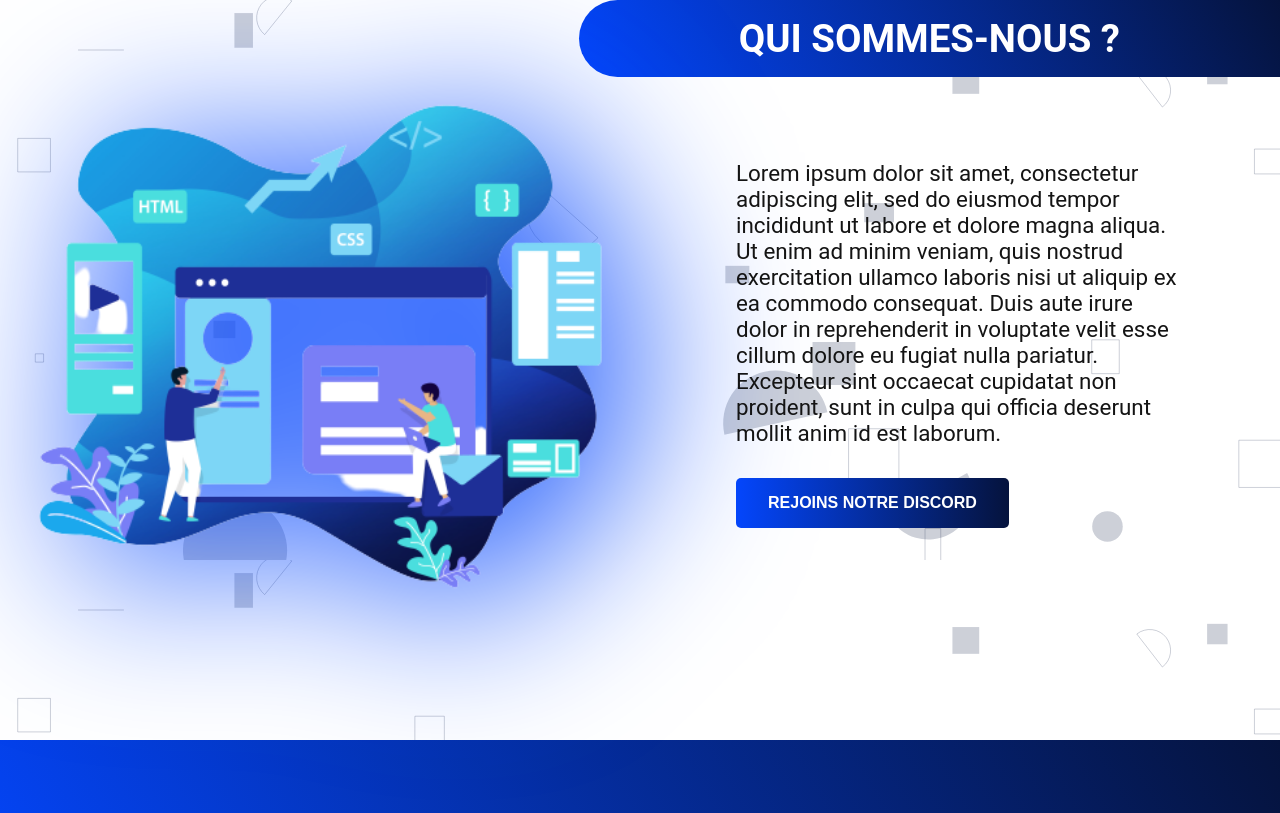
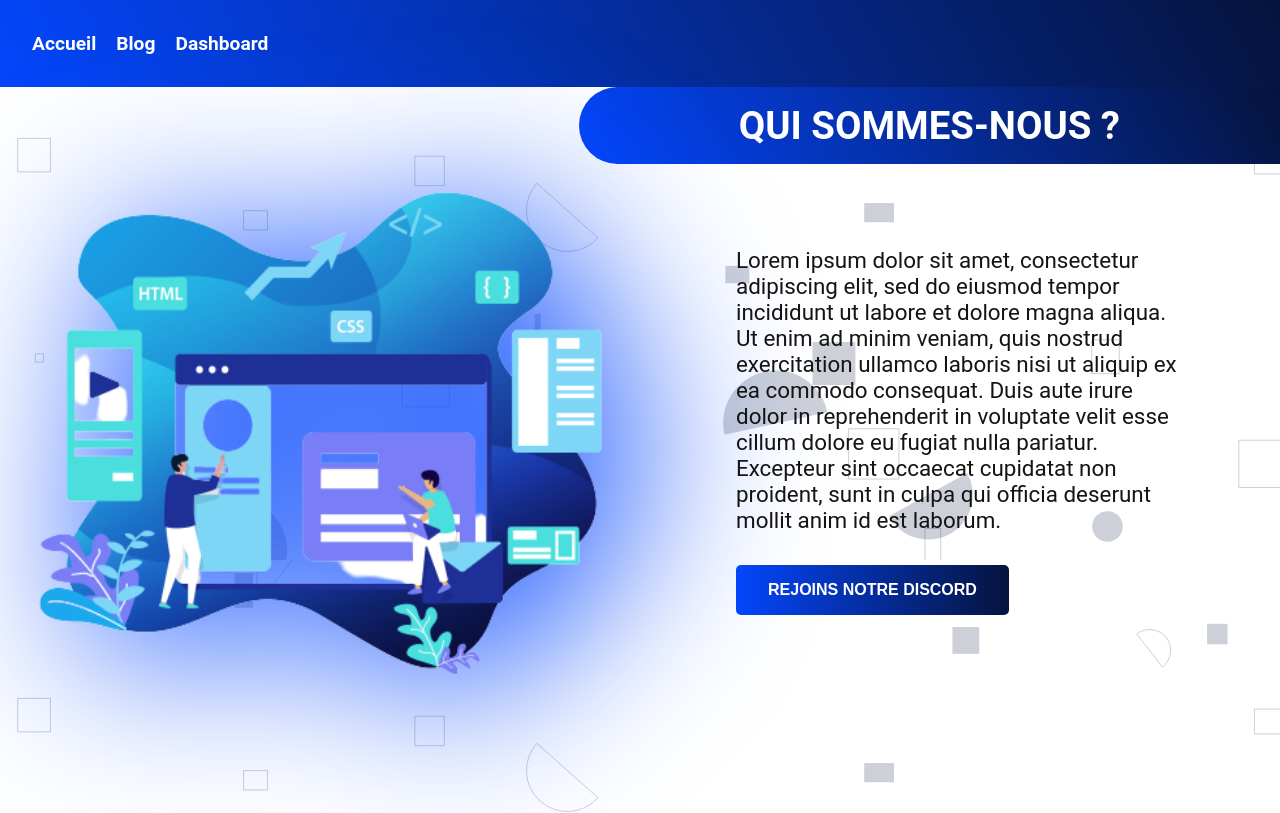
Before and after one commit to RMrenex/FunCodeTournamentOld, a React (Create React App) app: page / in a window 1280 px wide. Shown: the top 813 px of the page. Built offline with nearby package versions, Linux system fonts and the light colour scheme; no server answers.

Commit message:
create new navbar for blog, article dashboard page

```diff
--- a/src/App.js
+++ b/src/App.js
@@ -5,12 +5,14 @@ import Footer from './components/Footer';
 import Login from './pages/Login';
 import Blog from './pages/Blog';
 import Article from './pages/Article';
+import Navbar from './components/Navbar';
 
 function App() {
 
   return (
     <Router>
       {/* <Hero/> */}
+      <Navbar />
       <Routes>
         <Route path='/' element={<Home/>}/>
         <Route path='/login' element={<Login/>}/>
--- /dev/null
+++ b/src/components/Navbar.js
@@ -0,0 +1,17 @@
+import React from "react";
+
+const Navbar = () => {
+
+    return (
+        <div className="navbar simple-navbar">
+            <ul>
+                <li><a href="">Accueil</a></li>
+                <li><a href="">Blog</a></li>
+                <li><a href="">Dashboard</a></li>
+            </ul>
+        </div>
+    );
+
+}
+
+export default Navbar;
--- /dev/null
+++ b/src/scss/layouts/_simple-navbar.scss
@@ -0,0 +1,4 @@
+.simple-navbar{
+    background: $right-gradiant;
+    padding: 2rem;
+}
--- a/src/scss/main.scss
+++ b/src/scss/main.scss
@@ -20,6 +20,7 @@
 @import "./layouts/about";
 @import "./layouts/podium";
 @import "./layouts/footer";
+@import "./layouts/simple-navbar";
 
 // PAGES
 @import "./pages/login";
--- a/src/scss/pages/_blog.scss
+++ b/src/scss/pages/_blog.scss
@@ -10,7 +10,7 @@
     @media screen and (max-width: 768px){
         padding: 5rem 1rem;
     }
-    &__link{
+/*     &__link{
         color: $light-blue;
         font-weight: bold;
         font-size: 1.5rem;
@@ -32,5 +32,5 @@
                 border-color: $light-blue;
             }
         }
-    }
+    } */
 }
```
